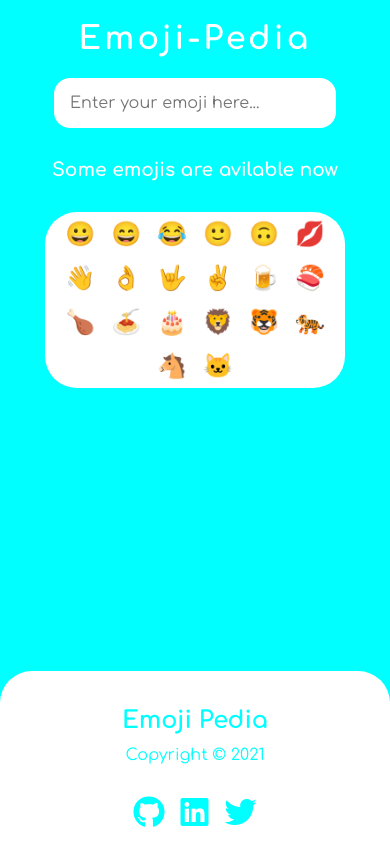
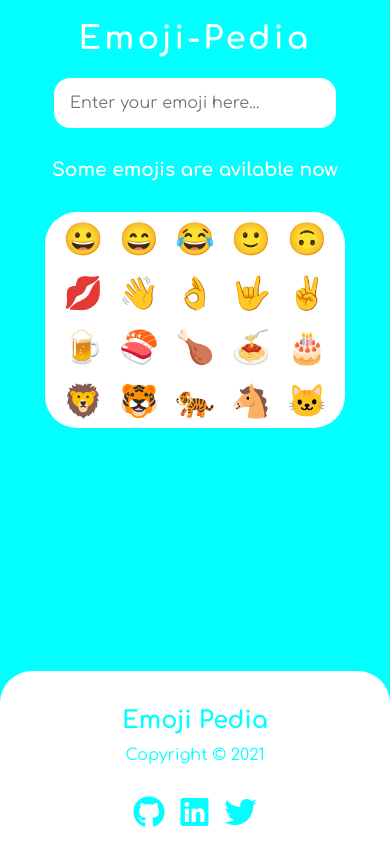
Before and after one commit to singhsduos/Emoji-Pedia, a React (Create React App) app: page / in a window 390 px wide. Built offline with nearby package versions, Linux system fonts and the light colour scheme.

Commit message:
Update styles.css

```diff
--- a/src/styles.css
+++ b/src/styles.css
@@ -143,3 +143,17 @@
 .socialMedia i {
   color: cyan;
 }
+
+/*
+ ______________________________________________
+|                                              |
+|            MEDIA QUERIES CSS                 |
+|______________________________________________|
+*/
+
+@media screen and (max-width: 460px) {
+#divEmoji {
+  font-size: 2rem;
+}
+
+}
```
